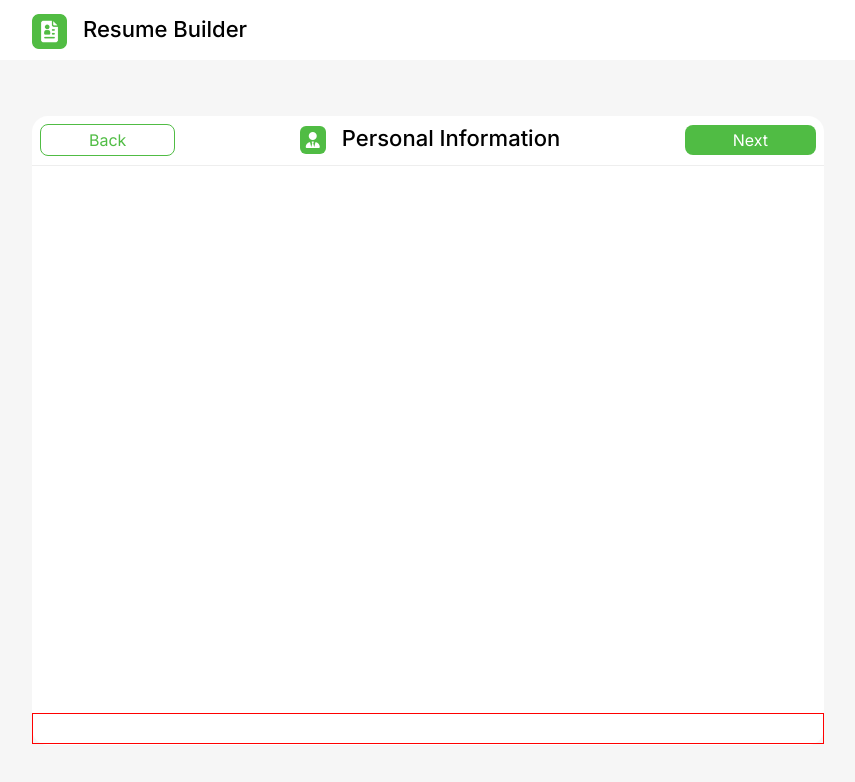
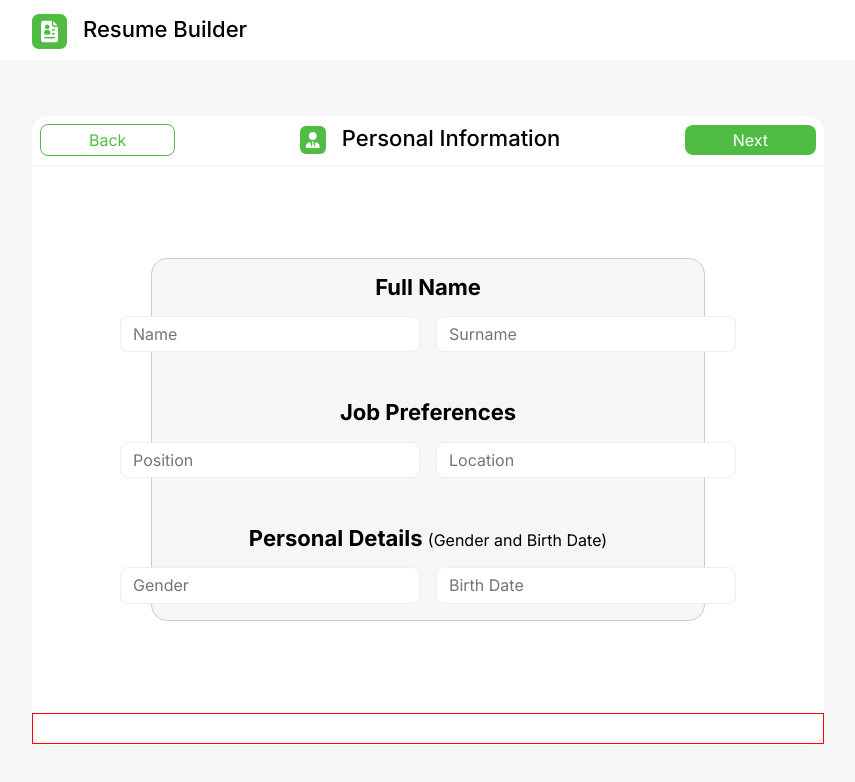
Before and after one commit to yabluninn/ResumeBuilder, a React (Vite) app in the folder resume-builder/: page / in a window 1280 px wide. Shown: the top 782 px of the page, without its empty margins (212-1067 px from the left). Built offline with nearby package versions, Linux system fonts and the light colour scheme.

Commit message:
project refactor

```diff
--- a/resume-builder/src/components/layout/sections/SectionPersonal.jsx
+++ b/resume-builder/src/components/layout/sections/SectionPersonal.jsx
@@ -1,4 +1,6 @@
 import "../../../styles/Section.css";
+import SectionFormBlock from "../../ui/sections/SectionFormBlock";
+import SectionFormInput from "../../ui/sections/SectionFormInput";
 
 export default function SectionPersonal() {
   return (
@@ -14,6 +16,25 @@ export default function SectionPersonal() {
           Next
         </button>
       </div>
+      <div className="section-form-container">
+        <form action="" className="section-form">
+          <SectionFormBlock title="Full Name">
+            <SectionFormInput type="text" placeholder="Name" />
+            <SectionFormInput type="text" placeholder="Surname" />
+          </SectionFormBlock>
+          <SectionFormBlock title="Job Preferences">
+            <SectionFormInput type="text" placeholder="Position" />
+            <SectionFormInput type="text" placeholder="Location" />
+          </SectionFormBlock>
+          <SectionFormBlock
+            title="Personal Details"
+            subtitle="(Gender and Birth Date)"
+          >
+            <SectionFormInput type="text" placeholder="Gender" />
+            <SectionFormInput type="text" placeholder="Birth Date" />
+          </SectionFormBlock>
+        </form>
+      </div>
     </section>
   );
 }
--- /dev/null
+++ b/resume-builder/src/components/ui/sections/SectionFormBlock.jsx
@@ -0,0 +1,12 @@
+import "../../../styles/sections/SectionFormBlock.css";
+
+export default function SectionFormBlock({ title, subtitle, children }) {
+  return (
+    <div className="section-form-block">
+      <p className="section-form-block-title">
+        {title} <span>{subtitle}</span>
+      </p>
+      <div className="section-form-inputs">{children}</div>
+    </div>
+  );
+}
--- /dev/null
+++ b/resume-builder/src/components/ui/sections/SectionFormInput.jsx
@@ -0,0 +1,10 @@
+import "../../../styles/sections/SectionFormInput.css";
+
+export default function SectionFormInput({ type, placeholder }) {
+  return (
+    <div>
+      <input type={type} className="section-input" placeholder={placeholder} />
+      <i></i>
+    </div>
+  );
+}
--- a/resume-builder/src/styles/Section.css
+++ b/resume-builder/src/styles/Section.css
@@ -10,6 +10,14 @@
   border-bottom: 1px solid #eee;
   display: flex;
   justify-content: space-between;
+  align-items: center;
+}
+
+.section-form-container {
+  width: 100%;
+  height: calc(100% - 50px);
+  display: flex;
+  justify-content: center;
   align-items: center;
 }
 
@@ -52,3 +60,15 @@
 .section-back-button:hover {
   background-color: #f1f1f1;
 }
+
+.section-form {
+  width: 70%;
+  border: 1px solid #ccc;
+  border-radius: 16px;
+  background-color: #f6f6f6;
+  display: flex;
+  justify-content: center;
+  align-items: center;
+  flex-direction: column;
+  gap: 16px;
+}
--- /dev/null
+++ b/resume-builder/src/styles/sections/SectionFormBlock.css
@@ -0,0 +1,28 @@
+.section-form-block {
+  width: 90%;
+  padding: 16px;
+  display: flex;
+  justify-content: center;
+  align-items: center;
+  flex-direction: column;
+  gap: 16px;
+}
+
+.section-form-block-title {
+  font-size: 22px;
+  font-weight: bold;
+}
+
+.section-form-block-title span {
+  font-size: 16px;
+  font-weight: normal;
+}
+
+.section-form-inputs {
+  width: 100%;
+  display: flex;
+  justify-content: center;
+  align-items: center;
+  flex-direction: row;
+  gap: 16px;
+}
--- /dev/null
+++ b/resume-builder/src/styles/sections/SectionFormInput.css
@@ -0,0 +1,12 @@
+.section-input {
+  width: 300px;
+  border: 1px solid #eee;
+  border-radius: 8px;
+  background-color: white;
+  padding: 8px 12px;
+}
+
+.section-input:focus {
+  outline: 0;
+  border: 1px solid var(--main-color);
+}
```
